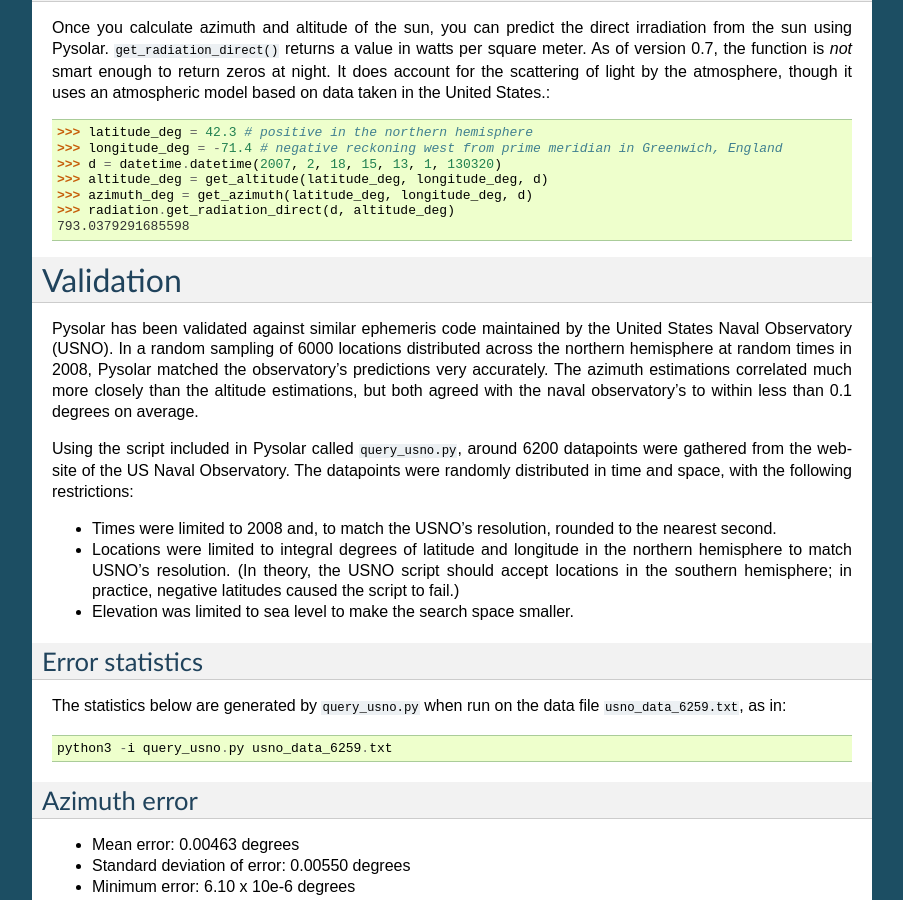
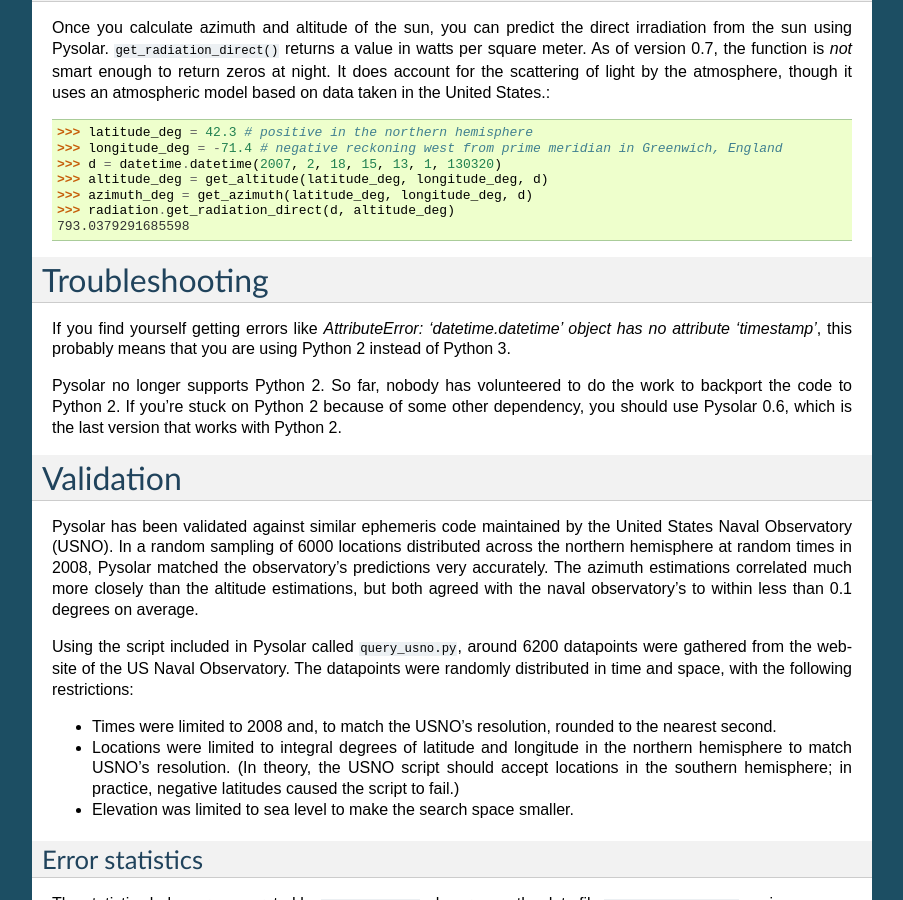
Before and after one commit to pingswept/pysolar, a Sphinx documentation site: the page built from doc/index.rst, in a window 1280 px wide and 900 px high, scrolled down 2125 px. Shown: the whole window, without its empty margins (198-1101 px from the left). Built offline with Sphinx 7.4.7, drawn with Linux system fonts in a browser that asks for light colours.

Commit message:
Update index.rst

```diff
--- a/doc/index.rst
+++ b/doc/index.rst
@@ -82,6 +82,13 @@
     >>> azimuth_deg = get_azimuth(latitude_deg, longitude_deg, d)
     >>> radiation.get_radiation_direct(d, altitude_deg)
     793.0379291685598
+
+Troubleshooting
+===============
+
+If you find yourself getting errors like `AttributeError: 'datetime.datetime' object has no attribute 'timestamp'`, this probably means that you are using Python 2 instead of Python 3.
+
+Pysolar no longer supports Python 2. So far, nobody has volunteered to do the work to backport the code to Python 2. If you're stuck on Python 2 because of some other dependency, you should use Pysolar 0.6, which is the last version that works with Python 2.
 
 Validation
 ==========
```
